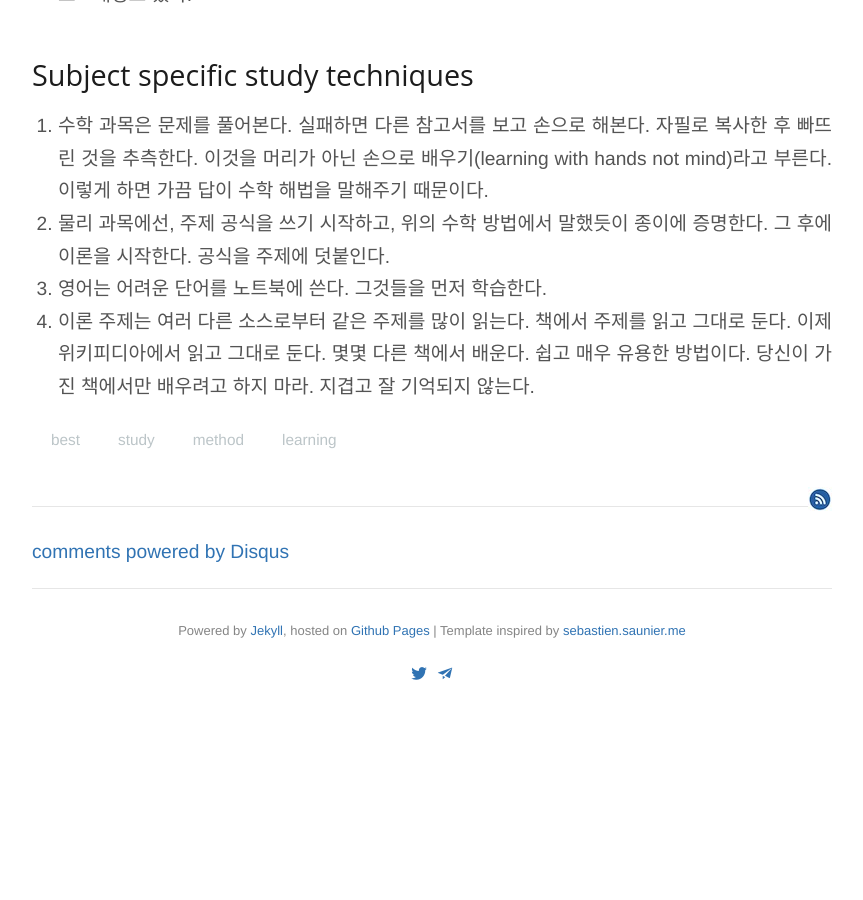
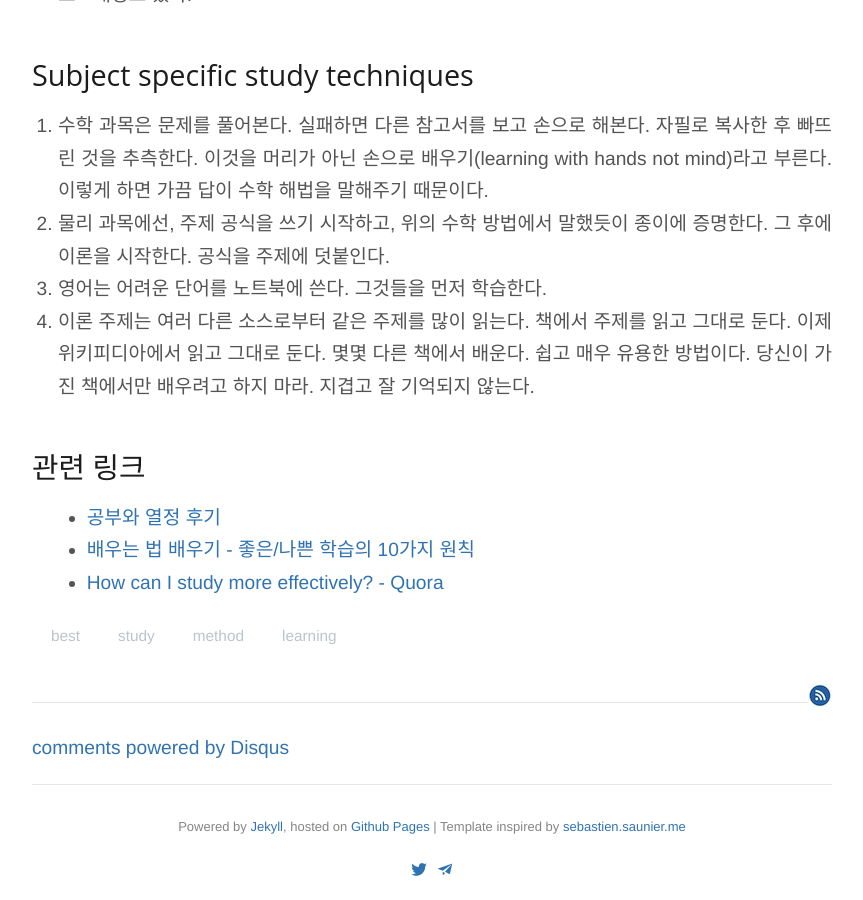
Before and after one commit to nolboo/nolboo.github.io, a Jekyll site: the page built from _posts/2015-12-14-best-study-methods.md, in a window 1280 px wide and 900 px high, scrolled down 3526 px. Shown: the whole window, without its empty margins (208-1071 px from the left). Built offline with Jekyll 4.4.1, drawn with Linux system fonts in a browser that asks for light colours; Markdown is read by kramdown in place of the engine named in the settings; comment, search, counter and statistics services are not loaded; before the commit the page ends 4230 px from its top, so only the background shows below that.

```diff
--- a/_posts/2014-08-16-rules-of-good-bad-studying.markdown
+++ b/_posts/2014-08-16-rules-of-good-bad-studying.markdown
@@ -101,4 +101,8 @@
 
 ## 참고링크
 
-* [“전교 1등은 알고 있는 공부에 대한 공부”](http://tvpot.daum.net/v/ve8d8F7Sv8lYZ7KAZ88yYlU) : 자발적 회상이 반복보다 뛰어나다.
+- [“전교 1등은 알고 있는 공부에 대한 공부”](http://tvpot.daum.net/v/ve8d8F7Sv8lYZ7KAZ88yYlU) : 자발적 회상이 반복보다 뛰어나다.
+- [공부와 열정 후기](http://nolboo.github.io/blog/2015/12/28/self-education-and-the-pursuit-of-passion/)
+- [배우는 법 배우기 - 좋은/나쁜 학습의 10가지 원칙](http://nolboo.github.io/blog/2014/08/16/rules-of-good-bad-studying/)
+- [가장 좋은 학습법](http://nolboo.github.io/blog/2015/12/14/best-study-methods/)
+- [How can I study more effectively? - Quora](https://www.quora.com/How-can-I-study-more-effectively-2)
--- a/_posts/2015-12-14-best-study-methods.md
+++ b/_posts/2015-12-14-best-study-methods.md
@@ -59,3 +59,9 @@
 2. 물리 과목에선, 주제 공식을 쓰기 시작하고, 위의 수학 방법에서 말했듯이 종이에 증명한다. 그 후에 이론을 시작한다. 공식을 주제에 덧붙인다.
 3. 영어는 어려운 단어를 노트북에 쓴다. 그것들을 먼저 학습한다.
 4. 이론 주제는 여러 다른 소스로부터 같은 주제를 많이 읽는다. 책에서 주제를 읽고 그대로 둔다. 이제 위키피디아에서 읽고 그대로 둔다. 몇몇 다른 책에서 배운다. 쉽고 매우 유용한 방법이다. 당신이 가진 책에서만 배우려고 하지 마라. 지겹고 잘 기억되지 않는다.
+
+## 관련 링크
+
+- [공부와 열정 후기](http://nolboo.github.io/blog/2015/12/28/self-education-and-the-pursuit-of-passion/)
+- [배우는 법 배우기 - 좋은/나쁜 학습의 10가지 원칙](http://nolboo.github.io/blog/2014/08/16/rules-of-good-bad-studying/)
+- [How can I study more effectively? - Quora](https://www.quora.com/How-can-I-study-more-effectively-2)
```
Also changed, not shown: _posts/2015-12-28-self-education-and-the-pursuit-of-passion.md (+1 -1 lines).
